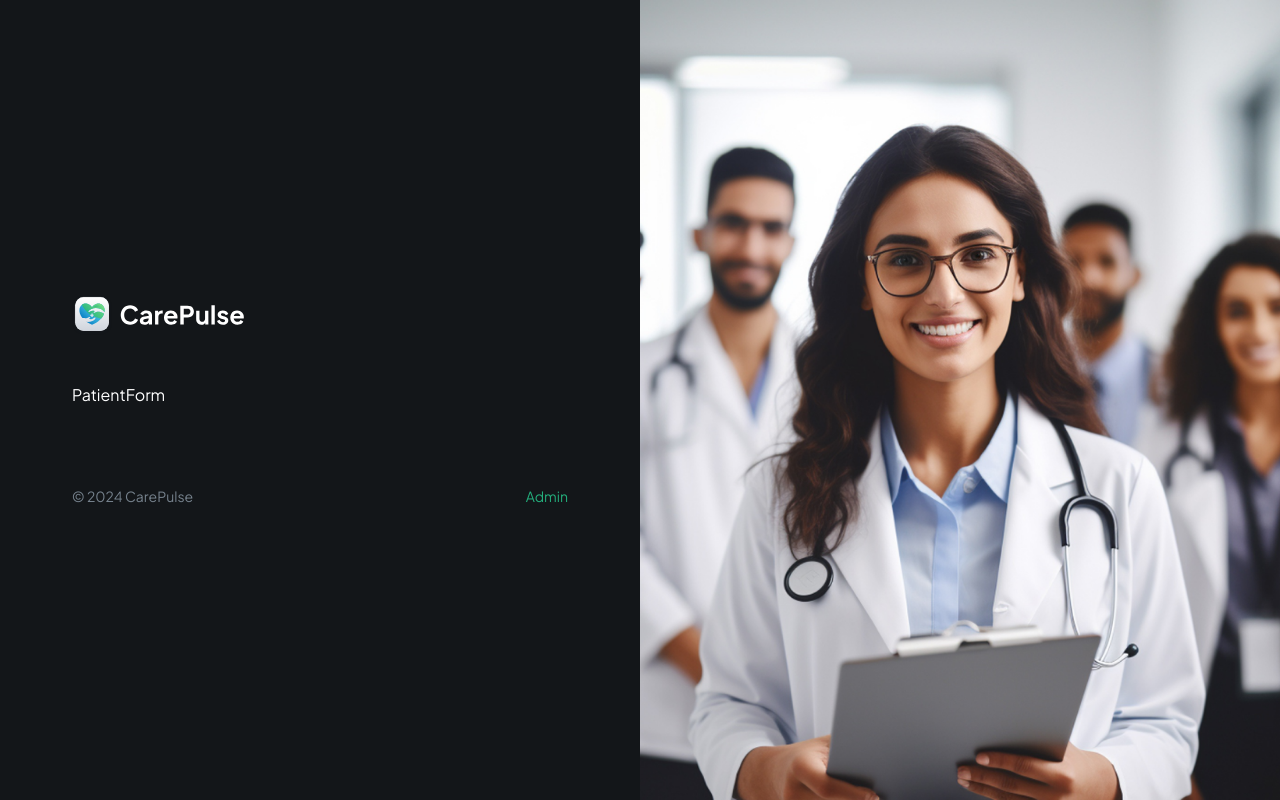
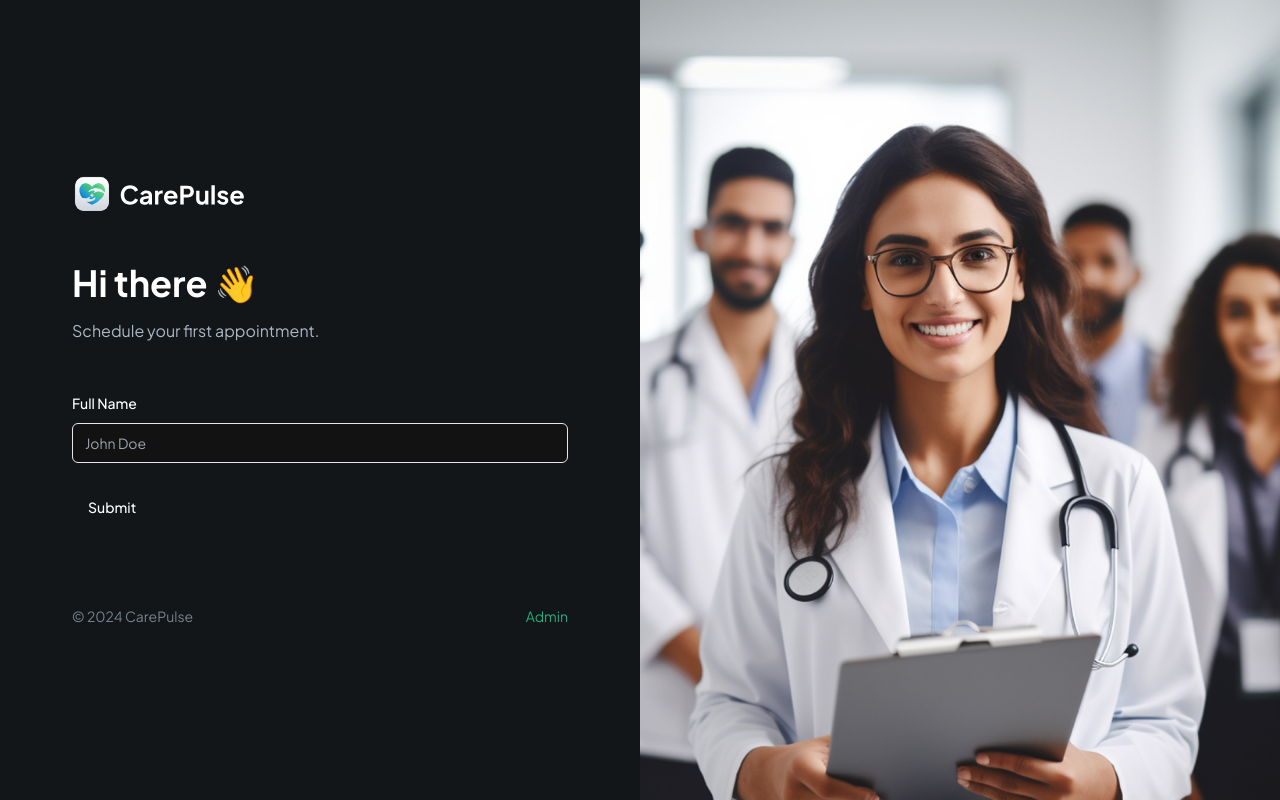
Before and after one commit to guimattos1249/carepulse, a Next.js app: page / in a window 1280 px wide. Built offline with nearby package versions, Linux system fonts and the light colour scheme.

Commit message:
feat: creating CustomFormField

```diff
--- /dev/null
+++ b/components/CustomFormField.tsx
@@ -0,0 +1,61 @@
+"use client"
+
+import React from 'react'
+import {
+  FormControl,
+  FormDescription,
+  FormField,
+  FormItem,
+  FormLabel,
+  FormMessage
+} from "@/components/ui/form"
+import { Input } from "@/components/ui/input"
+import { Control } from 'react-hook-form'
+import { FormFieldType } from './forms/PatientForm'
+
+interface CustomProps {
+    control: Control<any>
+    fieldType: FormFieldType,
+    name: string,
+    label?: string,
+    placeholder?: string,
+    iconSrc?: string,
+    iconAlt?: string,
+    disabled?: boolean,
+    dateFormat?: string,
+    showTimeSelect?: boolean,
+    children?: React.ReactNode,
+    renderSeleton?: (field: any) => React.ReactNode,
+}
+
+const RenderField = ({ field, props }: {field: any, props: CustomProps}) => {
+    return (
+        <Input
+            type="text"
+            placeholder='John Doe'
+        />
+    )
+}
+
+const CustomFormField = (props: CustomProps) => {
+    const { control, fieldType, name, label } = props;
+    return (
+        <FormField
+            control={control}
+            name={name}
+            render={({ field }) => (
+            <FormItem className='flex-1'>
+                {fieldType !== FormFieldType.CHECKBOX && label && (
+                    <FormLabel>{label}</FormLabel>
+                )}
+
+                <RenderField field={field} props={props} />
+
+                <FormMessage className='shad-error' />
+            </FormItem>
+            )}
+        />
+  )
+}
+
+export default CustomFormField
--- a/components/forms/PatientForm.tsx
+++ b/components/forms/PatientForm.tsx
@@ -4,16 +4,19 @@
 import { useForm } from "react-hook-form"
 import { z } from "zod"
 import { Button } from "@/components/ui/button"
-import {
-  Form,
-  FormControl,
-  FormDescription,
-  FormField,
-  FormItem,
-  FormLabel,
-  FormMessage,
-} from "@/components/ui/form"
-import { Input } from "@/components/ui/input"
+import { Form } from "@/components/ui/form"
+import CustomFormField from "../CustomFormField"
+
+export enum FormFieldType {
+    INPUT = 'input',
+    TEXTAREA = 'textarea',
+    PHONE_INPUT = 'phoneInput',
+    CHECKBOX = 'checkbox',
+    DATE_PICKER ='datepicker',
+    SELECT = 'select',
+    SKELETON = 'skeleton',
+}
+
 
 const formSchema = z.object({
   username: z.string().min(2, {
@@ -33,7 +36,26 @@
     console.log(values)
   }
   return (
-    <div>PatientForm</div>
+    <Form {...form}>
+      <form onSubmit={form.handleSubmit(onSubmit)} className="space-y-6 flex-1">
+        <section className="mb-12 space-y-4">
+            <h1 className="header">Hi there 👋</h1>
+            <p className="text-dark-700">Schedule your first appointment.</p>
+        </section>
+
+        <CustomFormField
+            fieldType={FormFieldType.INPUT}
+            control={form.control}
+            name="name"
+            label="Full Name"
+            placeholder="John Doe"
+            iconSrc="/assets/icons/user.svg"
+            iconAlt="user"
+        />
+
+        <Button type="submit">Submit</Button>
+      </form>
+    </Form>
   )
 }
 
```
